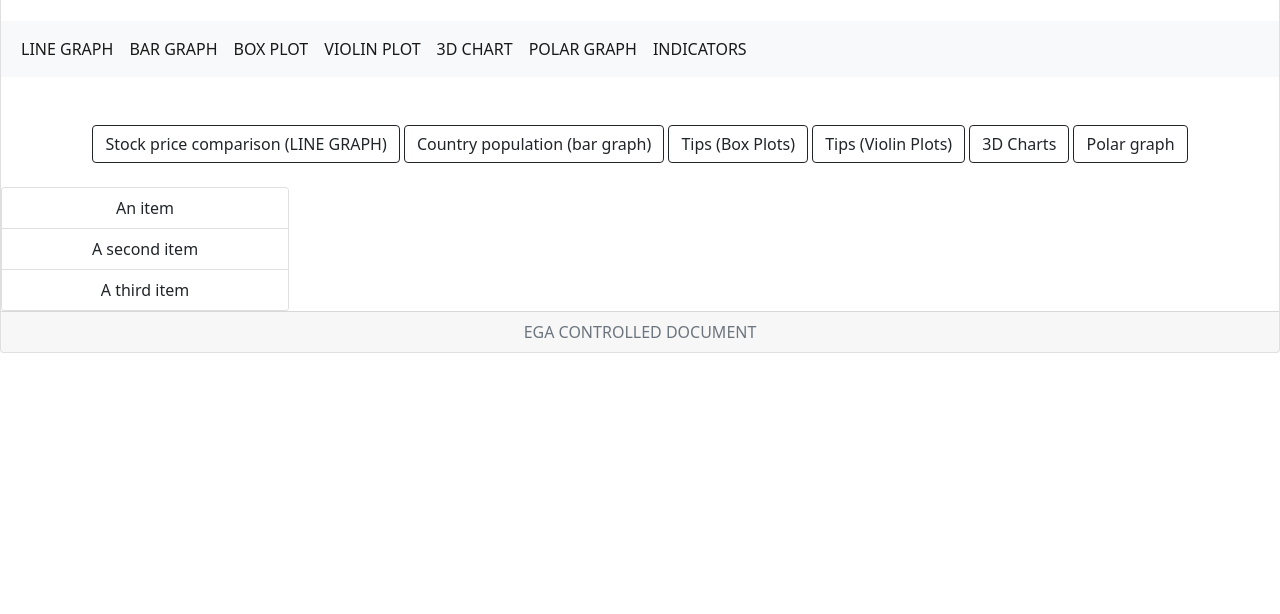
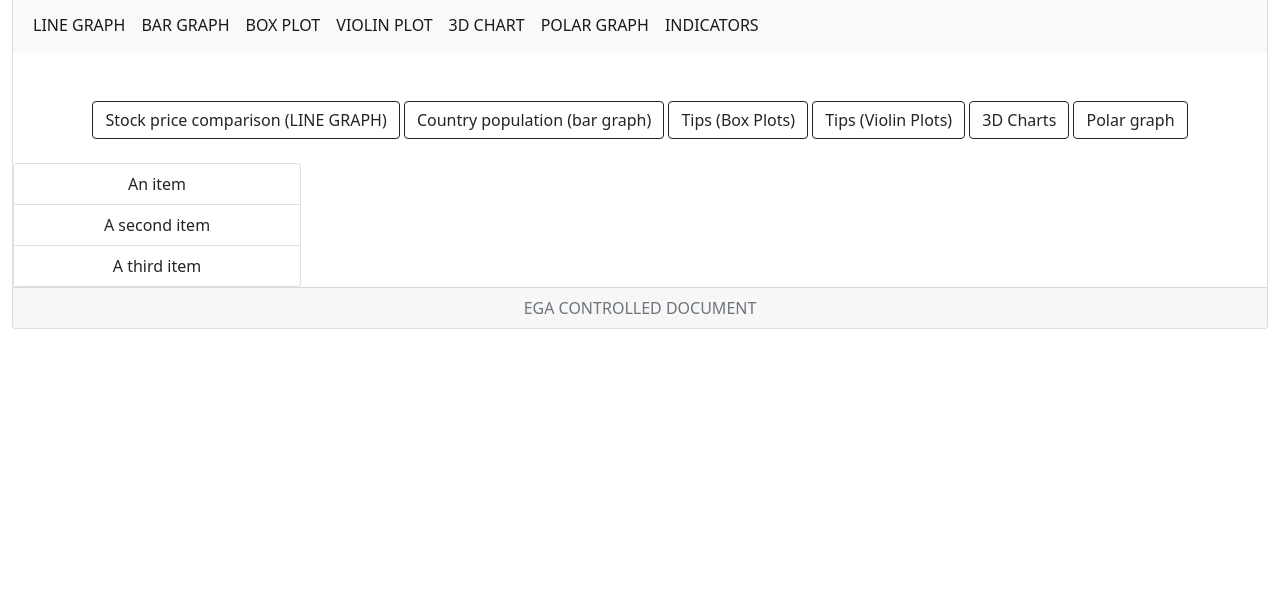
Before and after one commit to Deepcrav/flask, a plain HTML site: page templates/index.html in a window 1280 px wide. Shown: the part 186-800 px from the top of the page. Drawn offline with nearby package versions, Linux system fonts and the light colour scheme.

Commit message:
twentieth commit

```diff
--- a/templates/index.html
+++ b/templates/index.html
@@ -11,7 +11,7 @@
 
       </head>
 <body>
-    <br>
+  <div class="container-fluid">
     <figure class="text-center">
       <h1 class="display-3"><strong>DASHBOARD</strong></h1>
     </figure>
@@ -81,6 +81,7 @@
     <div class="text-right card-footer text-muted">
       EGA CONTROLLED DOCUMENT
     </div>
+  </div>
 </body>
 
 
```
